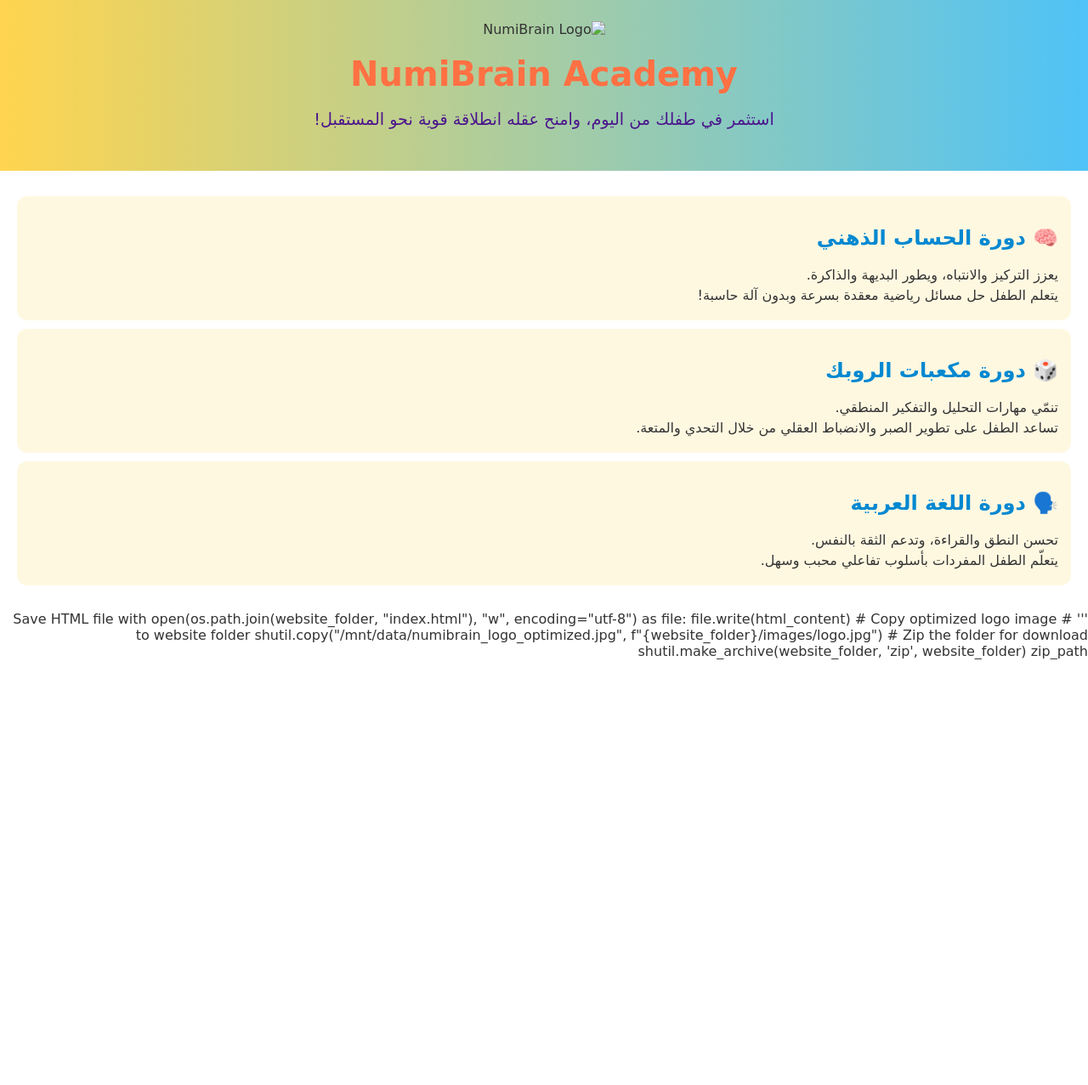
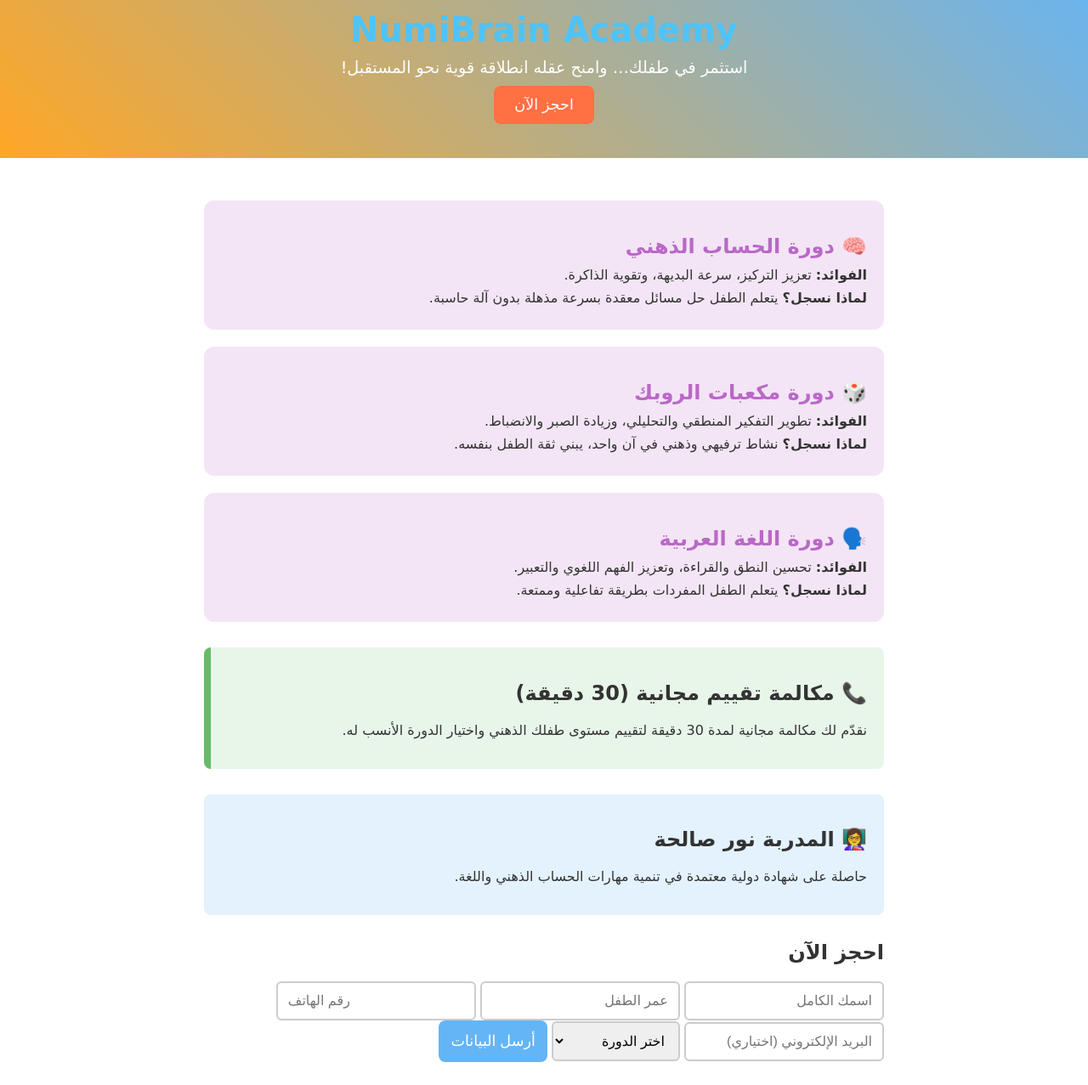
Before and after one commit to mhdamins/numibrain, a plain HTML site: page index.html in a window 1280 px wide. Shown: the part 62-1339 px from the top of the page at 85% size. Before the commit the page ends 838 px from the top, so only its background shows below. Drawn offline with Linux system fonts and the light colour scheme; a web font is replaced by a local one.

Commit message:
Update index.html

```diff
--- a/index.html
+++ b/index.html
@@ -1,14 +1,3 @@
-import shutil
-
-# Prepare the path for the final website ZIP folder
-website_folder = "/mnt/data/numibrain_website_v2"
-zip_path = "/mnt/data/numibrain_website_v2.zip"
-
-# Create folder structure and sample HTML with the updated description and style
-os.makedirs(website_folder + "/images", exist_ok=True)
-
-# Sample updated HTML (very simplified, just the starting structure with logo and hero section)
-html_content = '''
 <!DOCTYPE html>
 <html lang="ar" dir="rtl">
 <head>
@@ -17,47 +6,25 @@ html_content = '''
   <title>NumiBrain Academy</title>
   <link href="https://fonts.googleapis.com/css2?family=Baloo+Bhaijaan+2&display=swap" rel="stylesheet">
   <style>
-    body {
-      font-family: 'Baloo Bhaijaan 2', cursive;
-      background-color: #fff;
-      margin: 0;
-      padding: 0;
-      color: #333;
-    }
-    header {
-      text-align: center;
-      background: linear-gradient(to right, #FFD54F, #4FC3F7);
-      padding: 30px 10px;
-    }
-    header img {
-      max-width: 160px;
-      margin-bottom: 20px;
-    }
-    header h1 {
-      font-size: 2.5rem;
-      color: #FF7043;
-      margin: 0;
-    }
-    header p {
-      font-size: 1.2rem;
-      color: #4A148C;
-    }
-    section {
-      padding: 20px;
-    }
-    .course {
-      background: #FFF8E1;
-      border-radius: 12px;
-      padding: 15px;
-      margin: 10px 0;
-    }
-    .course h2 {
-      color: #0288D1;
-    }
-    .course p {
-      margin: 5px 0;
-      font-size: 1rem;
-    }
+    body { font-family: 'Baloo Bhaijaan 2', cursive; margin: 0; padding: 0; background: #FFFFFF; color: #333; }
+    header { text-align: center; background: linear-gradient(45deg, #FFA726, #64B5F6); padding: 40px 20px; }
+    header img { max-width: 160px; margin-bottom: 15px; }
+    header h1 { font-size: 2.5rem; color: #4FC3F7; margin: 0; }
+    header p { font-size: 1.2rem; color: #FFFFFF; margin: 10px 0; }
+    .btn { background: #FF7043; color: #fff; padding: 12px 24px; font-size: 1.1rem; border: none; border-radius: 8px; cursor: pointer; }
+    .btn:hover { background: #FB8C00; }
+    section { padding: 30px 20px; max-width: 800px; margin: auto; }
+    .course { background: #F3E5F5; border-radius: 12px; padding: 20px; margin: 20px 0; }
+    .course h2 { color: #BA68C8; margin-bottom: 10px; }
+    .course p { margin: 8px 0; font-size: 1rem; }
+    .free-call { background: #E8F5E9; border-left: 8px solid #66BB6A; padding: 20px; border-radius: 8px; margin: 30px 0; }
+    .trainer { background: #E3F2FD; border-radius: 8px; padding: 20px; margin: 30px 0; }
+    form { display: flex; flex-direction: column; gap: 15px; margin: 30px 0; }
+    input, select { padding: 12px; font-size: 1rem; border: 2px solid #ccc; border-radius: 6px; }
+    input:focus, select:focus { border-color: #64B5F6; outline: none; }
+    textarea { resize: vertical; }
+    .submit-btn { background: #64B5F6; color: #fff; padding: 14px; border: none; border-radius: 8px; font-size: 1.1rem; cursor: pointer; }
+    .submit-btn:hover { background: #42A5F5; }
   </style>
 </head>
 <body>
@@ -65,41 +32,56 @@ html_content = '''
 <header>
   <img src="images/logo.jpg" alt="NumiBrain Logo">
   <h1>NumiBrain Academy</h1>
-  <p>استثمر في طفلك من اليوم، وامنح عقله انطلاقة قوية نحو المستقبل!</p>
+  <p>استثمر في طفلك… وامنح عقله انطلاقة قوية نحو المستقبل!</p>
+  <button class="btn" onclick="document.getElementById('book-section').scrollIntoView({behavior:'smooth'});">
+    احجز الآن
+  </button>
 </header>
 
 <section>
   <div class="course">
     <h2>🧠 دورة الحساب الذهني</h2>
-    <p>يعزز التركيز والانتباه، ويطور البديهة والذاكرة.</p>
-    <p>يتعلم الطفل حل مسائل رياضية معقدة بسرعة وبدون آلة حاسبة!</p>
+    <p><strong>الفوائد:</strong> تعزيز التركيز، سرعة البديهة، وتقوية الذاكرة.</p>
+    <p><strong>لماذا نسجل؟</strong> يتعلم الطفل حل مسائل معقدة بسرعة مذهلة بدون آلة حاسبة.</p>
+  </div>
+  <div class="course">
+    <h2>🎲 دورة مكعبات الروبك</h2>
+    <p><strong>الفوائد:</strong> تطوير التفكير المنطقي والتحليلي، وزيادة الصبر والانضباط.</p>
+    <p><strong>لماذا نسجل؟</strong> نشاط ترفيهي وذهني في آن واحد، يبني ثقة الطفل بنفسه.</p>
+  </div>
+  <div class="course">
+    <h2>🗣️ دورة اللغة العربية</h2>
+    <p><strong>الفوائد:</strong> تحسين النطق والقراءة، وتعزيز الفهم اللغوي والتعبير.</p>
+    <p><strong>لماذا نسجل؟</strong> يتعلم الطفل المفردات بطريقة تفاعلية وممتعة.</p>
   </div>
 
-  <div class="course">
-    <h2>🎲 دورة مكعبات الروبك</h2>
-    <p>تنمّي مهارات التحليل والتفكير المنطقي.</p>
-    <p>تساعد الطفل على تطوير الصبر والانضباط العقلي من خلال التحدي والمتعة.</p>
+  <div class="free-call">
+    <h2>📞 مكالمة تقييم مجانية (30 دقيقة)</h2>
+    <p>نقدّم لك مكالمة مجانية لمدة 30 دقيقة لتقييم مستوى طفلك الذهني واختيار الدورة الأنسب له.</p>
   </div>
 
-  <div class="course">
-    <h2>🗣️ دورة اللغة العربية</h2>
-    <p>تحسن النطق والقراءة، وتدعم الثقة بالنفس.</p>
-    <p>يتعلّم الطفل المفردات بأسلوب تفاعلي محبب وسهل.</p>
+  <div class="trainer">
+    <h2>👩‍🏫 المدربة نور صالحة</h2>
+    <p>حاصلة على شهادة دولية معتمدة في تنمية مهارات الحساب الذهني واللغة.</p>
+  </div>
+
+  <div id="book-section">
+    <h2>احجز الآن</h2>
+    <https://formspree.io/f/mkgzwpja>
+      <input type="text" name="اسم_الوالد" placeholder="اسمك الكامل" required>
+      <input type="number" name="عمر_الطفل" placeholder="عمر الطفل" required>
+      <input type="tel" name="رقم_الهاتف" placeholder="رقم الهاتف" required>
+      <input type="email" name="البريد_الإلكتروني" placeholder="البريد الإلكتروني (اختياري)">
+      <select name="الدورة_المهتم_بها" required>
+        <option value="">اختر الدورة</option>
+        <option value="الحساب الذهني">الحساب الذهني</option>
+        <option value="مكعبات الروبك">مكعبات الروبك</option>
+        <option value="اللغة العربية">اللغة العربية</option>
+      </select>
+      <button type="submit" class="submit-btn">أرسل البيانات</button>
+    </form>
   </div>
 </section>
 
 </body>
 </html>
-'''
-
-# Save HTML file
-with open(os.path.join(website_folder, "index.html"), "w", encoding="utf-8") as file:
-    file.write(html_content)
-
-# Copy optimized logo image to website folder
-shutil.copy("/mnt/data/numibrain_logo_optimized.jpg", f"{website_folder}/images/logo.jpg")
-
-# Zip the folder for download
-shutil.make_archive(website_folder, 'zip', website_folder)
-
-zip_path
```
